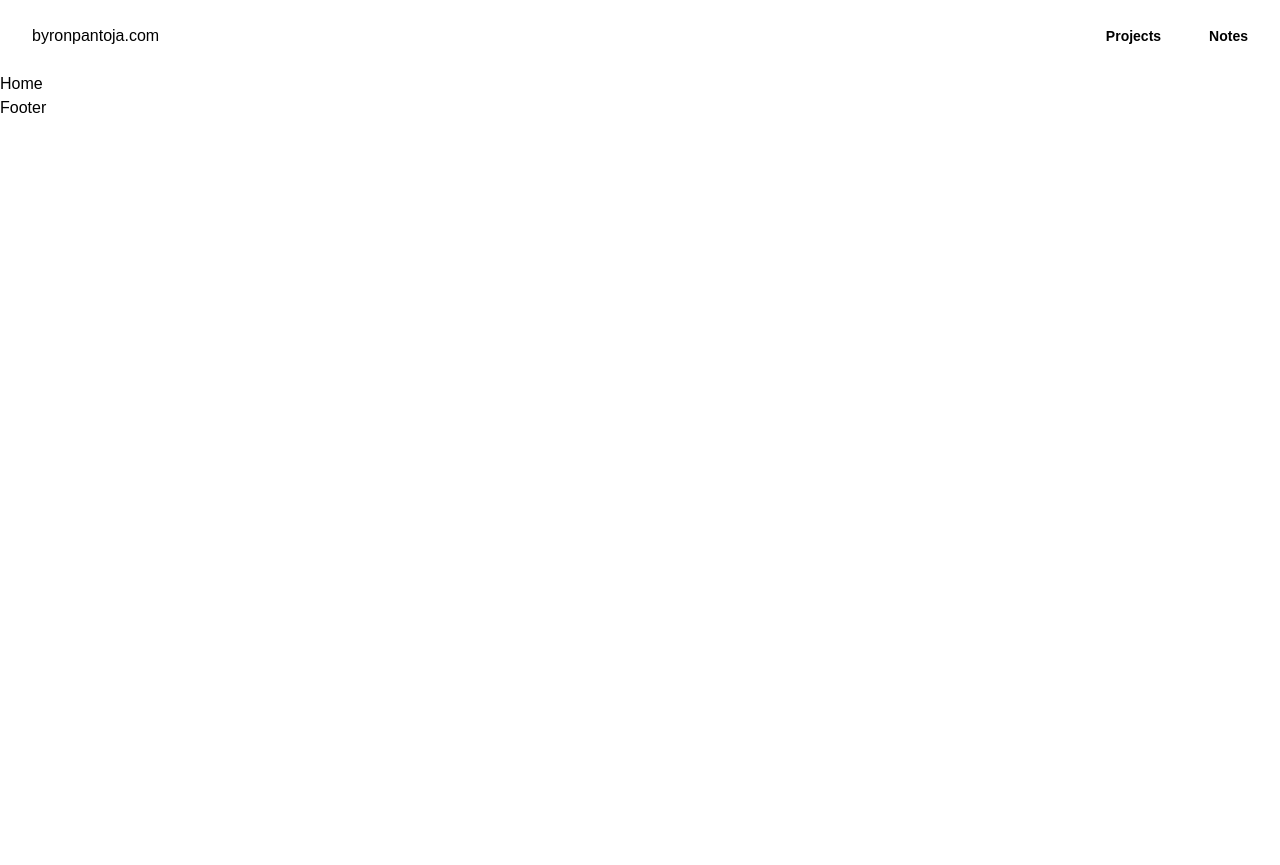
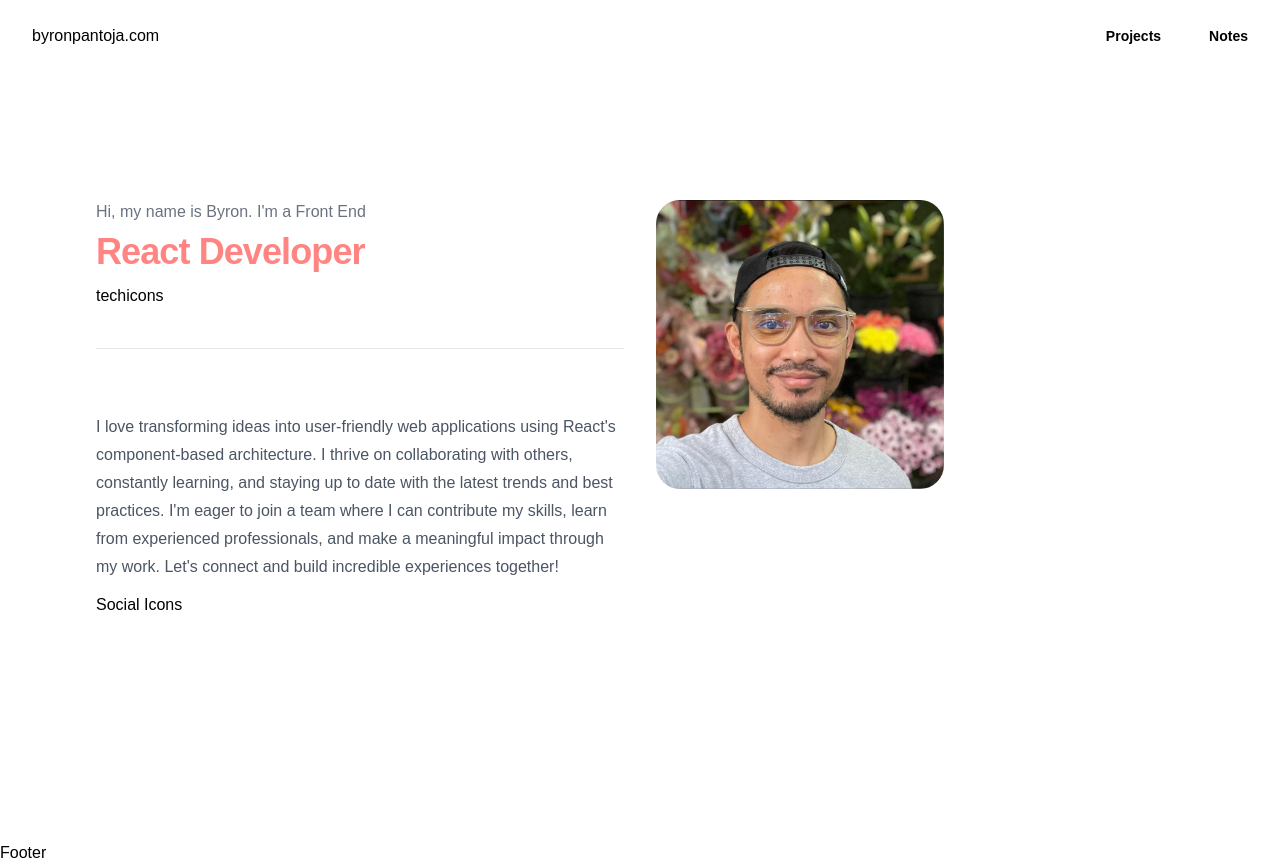
Before and after one commit to byronPantoja/dbp, a React (Vite) app: page /home in a window 1280 px wide. Before the commit the page ends 800 px from the top, so only its background shows below. Built offline with nearby package versions, Linux system fonts and the light colour scheme.

Commit message:
starting layout

```diff
--- a/src/pages/Home.jsx
+++ b/src/pages/Home.jsx
@@ -1,5 +1,45 @@
 function Home() {
-  return <div>Home</div>;
+  return (
+    <section className="isolate overflow-hidden bg-white px-6 lg:px-8">
+      <section className="isolate overflow-hidden bg-white px-6 lg:px-8">
+        <div className="mx-auto max-w-2xl px-4 py-24 sm:px-6 sm:py-32 lg:max-w-7xl lg:px-8">
+          <div className="grid grid-cols-1 gap-x-8 gap-y-8 lg:grid-cols-2">
+            <div>
+              <div className="border-b border-gray-200 pb-10">
+                <h2 className="font-medium text-gray-500">
+                  Hi, my name is Byron. I'm a Front End
+                </h2>
+                <p className="mt-2 text-3xl font-bold tracking-tight text-gray-900 sm:text-4xl">
+                  <span className="font-semibold text-[#FF8482] hover:text-[#564FC1]">
+                    React Developer
+                  </span>
+                </p>
+                <div className="mt-3">techicons</div>
+              </div>
+              <p className="mt-16 text-base leading-7 text-gray-600">
+                I love transforming ideas into user-friendly web applications
+                using React's component-based architecture. I thrive on
+                collaborating with others, constantly learning, and staying up
+                to date with the latest trends and best practices. I'm eager to
+                join a team where I can contribute my skills, learn from
+                experienced professionals, and make a meaningful impact through
+                my work. Let's connect and build incredible experiences
+                together!
+              </p>
+              <div className="mt-3">Social Icons</div>
+            </div>
+            <div className="w-16 grid-cols-2 lg:row-span-4 lg:w-72">
+              <img
+                src="avatar.jpg"
+                alt="Byron Pantoja - Front End React Developer"
+                className="rounded-xl bg-indigo-50 lg:rounded-3xl"
+              />
+            </div>
+          </div>
+        </div>
+      </section>
+    </section>
+  );
 }
 
 export default Home;
--- /dev/null
+++ b/src/ui/TechIcon.jsx
@@ -0,0 +1,25 @@
+import REACT from "./reactIcon.svg";
+import HTML from "./htmlIcon.svg";
+import CSS from "./cssIcon.svg";
+import JS from "./jsIcon.svg";
+import NODEJS from "./nodejsIcon.svg";
+import TAILWINDCSS from "./tailwindIcon.svg";
+import SUPABASE from "./supbaseIcon.svg";
+import VITE from "./viteIcon.svg";
+
+const techSvg = {
+  react: REACT,
+  html: HTML,
+  css: CSS,
+  js: JS,
+  nodejs: NODEJS,
+  tailwindcss: TAILWINDCSS,
+  supbase: SUPABASE,
+  vite: VITE,
+};
+
+function TechIcon({ techSvg }) {
+  return <img src={techSvg} alt="con" />;
+}
+
+export default TechIcon;
```
Also changed, not shown: public/avatar.jpg (added), 1 other file (tests, documents, lock files or other folders).
